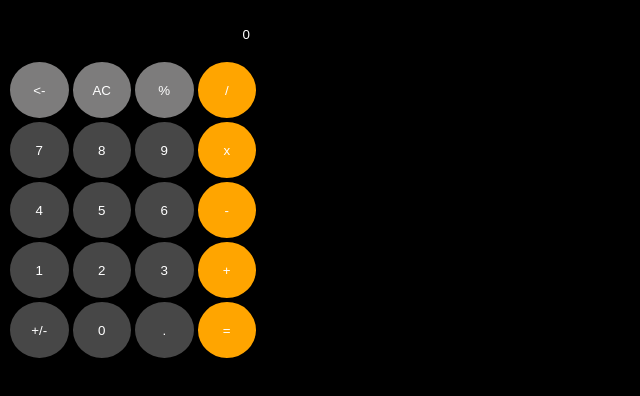
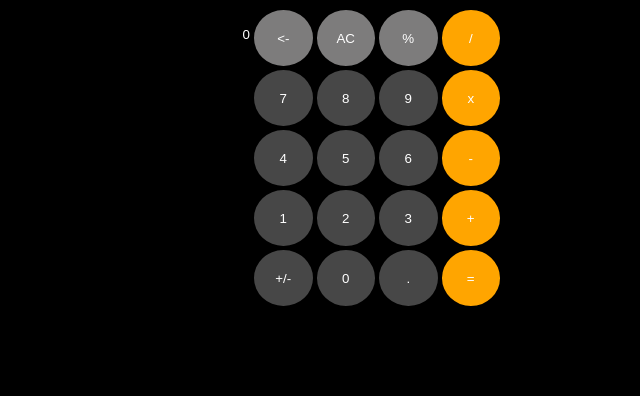
Before and after one commit to JMSF1925/calculator, a plain HTML site: page index.html in a window 1280 px wide. Shown: the whole page, without its empty margins (0-640 px from the left). Drawn offline with Linux system fonts and the light colour scheme.

Commit message:
Add more divs
In this section, more divs were created to help in
the alignment of the elements of calculator.

```diff
--- a/index.html
+++ b/index.html
@@ -8,7 +8,9 @@
     <title>Calculator</title>
 </head>
 <body>
-    <input type="text" value="0">
+    <div class="calculator">
+        <div class="input"><input type="text" value="0"></div>
+
         <div class="buttons">
             <div class="column">
                 <button class="special"><-</button>
@@ -39,5 +41,7 @@
                 <button class="operator">=</button>
             </div>
     </div>
+
+    </div>
 </body>
 </html>
```
Lines whose indentation alone changed are shown as unchanged.
